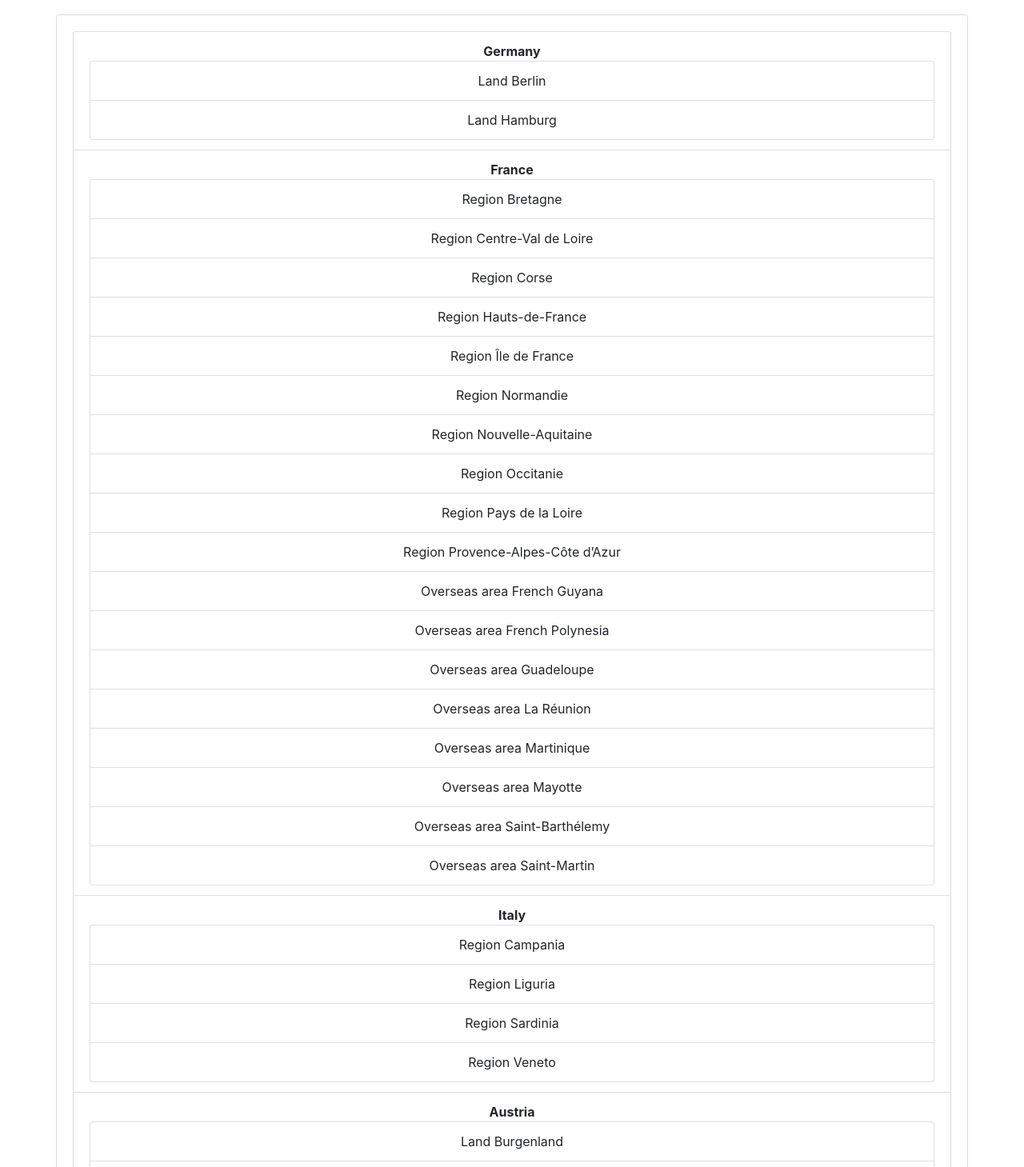
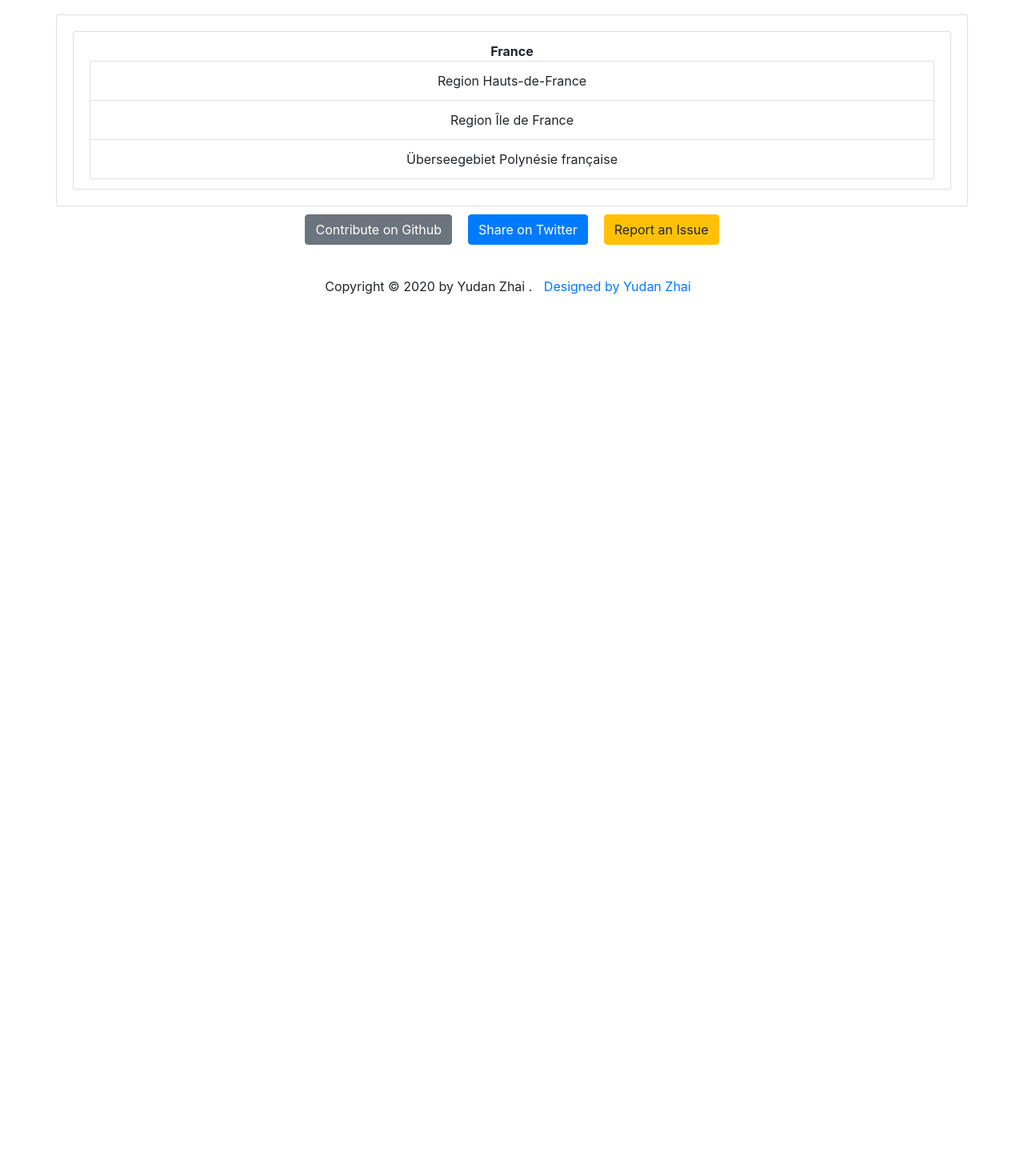
Before and after one commit to yudanZ/covid-19-tracker-swiss, a React (Create React App) app: page /list in a window 1280 px wide. Shown: the part 651-2110 px from the top of the page at 80% size. After the commit the page ends 1051 px from the top, so only its background shows below. Built offline with nearby package versions, Linux system fonts and the light colour scheme.

Commit message:
update list countries data

```diff
--- a/src/database/data.js
+++ b/src/database/data.js
@@ -1,119 +1,24 @@
 export const listCountries = [
-    {
-        name: 'Germany',
-        region:[
-            'Land Berlin',
-            'Land Hamburg'
-        ]
-    },
+
     {
         name: 'France',
         region:[
-            'Region Bretagne',
-            'Region Centre-Val de Loire',
-            'Region Corse',
             'Region Hauts-de-France',
             'Region Île de France',
-            'Region Normandie',
-            'Region Nouvelle-Aquitaine',
-            'Region Occitanie',
-            'Region Pays de la Loire',
-            'Region Provence-Alpes-Côte d’Azur',
-            'Overseas area French Guyana',
-            'Overseas area French Polynesia',
-            'Overseas area Guadeloupe',
-            'Overseas area La Réunion',
-            'Overseas area Martinique',
-            'Overseas area Mayotte',
-            'Overseas area Saint-Barthélemy',
-            'Overseas area Saint-Martin'
-        ]
-    },
-    {
-        name: 'Italy',
-        region:[
-            'Region Campania',
-            'Region Liguria',
-            'Region Sardinia',
-            'Region Veneto',
-
-        ]
-    },
-    {
-        name: 'Austria',
-        region:[
-            'Land Burgenland',
-            'Land Burgenland',
-            'Land Burgenland',
-            'Land Burgenland',
+            'Überseegebiet Polynésie française'
 
         ]
     }
 
+
 ]
 
 export const otherCountries = [
-    'Albania',
     'Andorra',
-    'Argentina',
-    'Armenia',
-    'The Bahamas',
-    'Bahrain',
-    'Belgium',
-    'Belize',
-    'Bosnia and Herzegovina',
-    'Brazil',
-    'Canada',
-    'Cape Verde',
-    'Chile',
-    'Colombia',
-    'Costa Rica',
-    'Croatia',
-    'Czech Republic',
-    'Kingdom of Denmark',
-    'Ecuador',
-    'Georgia',
-    'Guyana',
-    'Honduras',
-    'Hungary',
-    'Iceland',
-    'India',
-    'Iran',
-    'Iraq',
-    'Ireland',
-    'Israel',
-    'Jamaica',
-    'Jordan',
-    'Kuwait',
-    'Lebanon',
-    'Libya',
-    'Luxemburg',
-    'Maldives',
-    'Malta',
-    'Morocco',
-    'Moldova',
-    'Monaco',
-    'Montenegro',
-    'Nepal',
-    'Kingdom of the Netherlands',
-    'North Macedonia',
-    'Occupied Palestinian Territory',
-    'Oman',
-    'Panama',
-    'Paraguay',
-    'Peru',
-    'Portugal',
-    'Qatar',
-    'Romania',
-    'Russia',
-    'Slovakia',
-    'Slovenia',
-    'Spain',
-    'Tunisia',
-    'Ukraine',
-    'United Arab Emirates',
-    'United Kingdom of Great Britain',
-    'United States of America'
+    'Armenien',
+    'Belgien',
+    'Tschechien'
+
 ]
 
 export const  hygienRules = [
--- a/src/pages/ListCountries.jsx
+++ b/src/pages/ListCountries.jsx
@@ -56,7 +56,7 @@ class ListCountries extends React.Component{
                 If a country is on the list, this includes all of its areas, islands and overseas territories – even if they are not listed separately. Switzerland’s neighbouring countries are exempted from this regulation. In the case of these countries, it is not the entire country that is listed, but rather regions. Further information in this regard can be found on the page
                 </p>
                 <p><strong> List of countries and areas shows below</strong></p>
-                <p><strong> List valid upon arriving in Switzerland from 12.10.2020</strong></p>
+                <p><strong> List valid upon arriving in Switzerland from 29.10.2020</strong></p>
 
                 <p><strong><a  href='https://www.bag.admin.ch/bag/en/home/krankheiten/ausbrueche-epidemien-pandemien/aktuelle-ausbrueche-epidemien/novel-cov/empfehlungen-fuer-reisende/quarantaene-einreisende.html'>More Info Here</a></strong></p>
                 <div>
```
